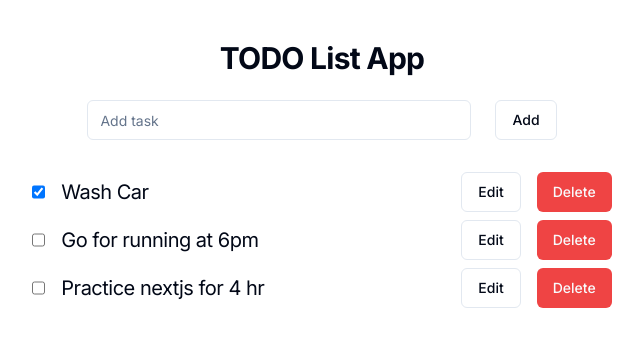
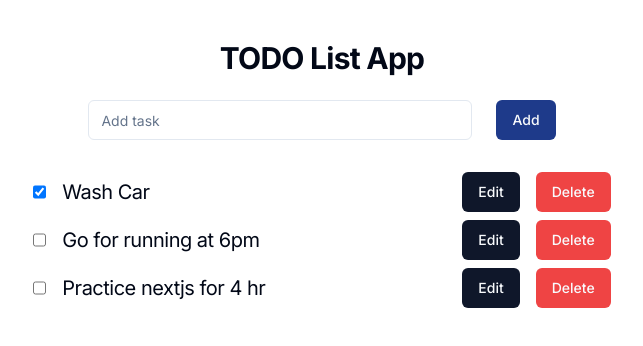
Before and after one commit to WaqasAhsan/greetingcard, a Next.js app: page /pages/todolist in a window 1280 px wide. Shown: the top 346 px of the page, without its empty margins (318-961 px from the left). Built offline with nearby package versions, Linux system fonts and the light colour scheme.

Commit message:
button colours updated

```diff
--- a/src/app/pages/todolist/views/AddTask.tsx
+++ b/src/app/pages/todolist/views/AddTask.tsx
@@ -12,7 +12,7 @@ export default function AddTask({ onAddTask }: { onAddTask: any }) {
         value={text}
         onChange={newFunction_1()}
       />
-      <Button variant="outline" onClick={newFunction()}>
+      <Button variant="default" className="bg-blue-900" onClick={newFunction()}>
         Add
       </Button>
     </div>
--- a/src/app/pages/todolist/views/TaskList.tsx
+++ b/src/app/pages/todolist/views/TaskList.tsx
@@ -1,6 +1,5 @@
 import { Button } from "@/components/ui/button";
 import { Input } from "@/components/ui/input";
-import { Label } from "@/components/ui/label";
 import { Key, useState } from "react";
 
 export default function TaskList({
@@ -56,7 +55,7 @@ function Task({
     taskContent = (
       <div className="flex items-center justify-stretch w-full gap-x-4">
         <h4 className="scroll-m-20 text-xl tracking-tight w-96">{task.text}</h4>
-        <Button variant="outline" onClick={newFunction(true)}>
+        <Button variant="default" onClick={newFunction(true)}>
           Edit
         </Button>
       </div>
```
